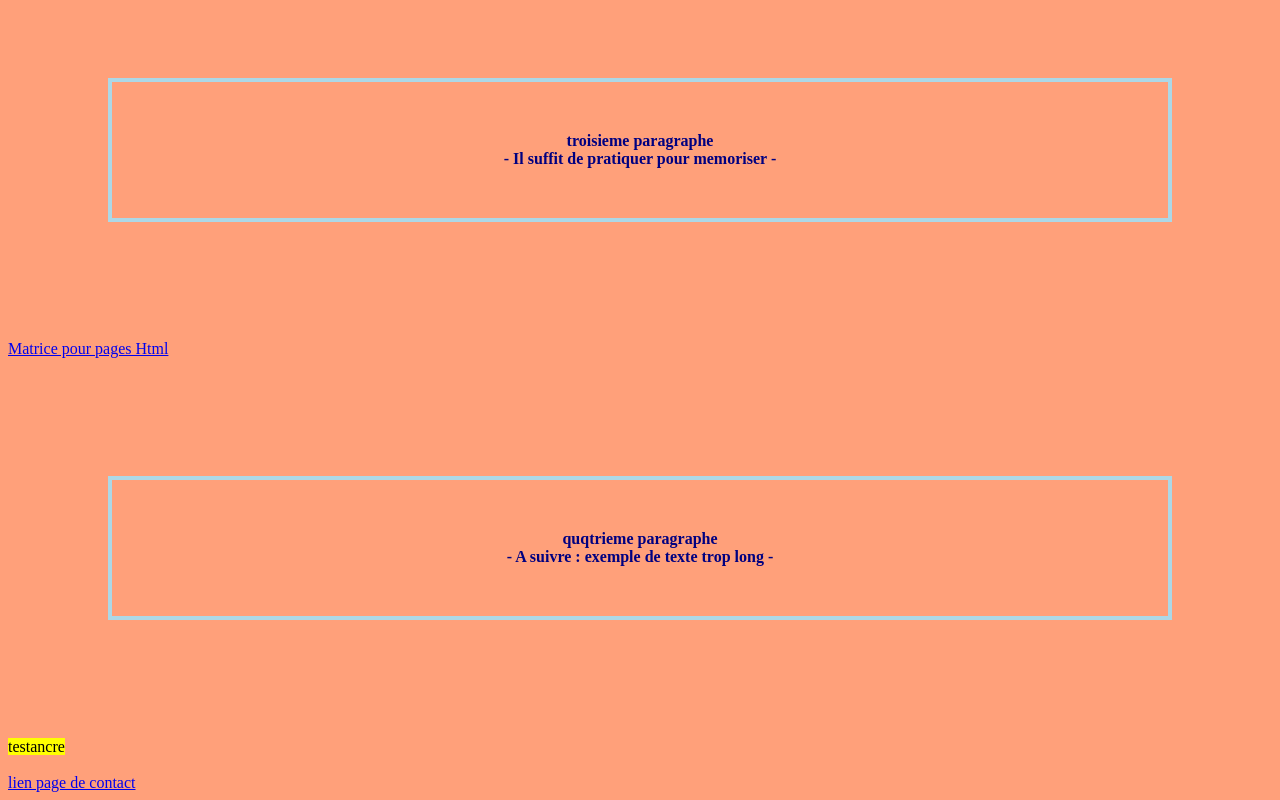
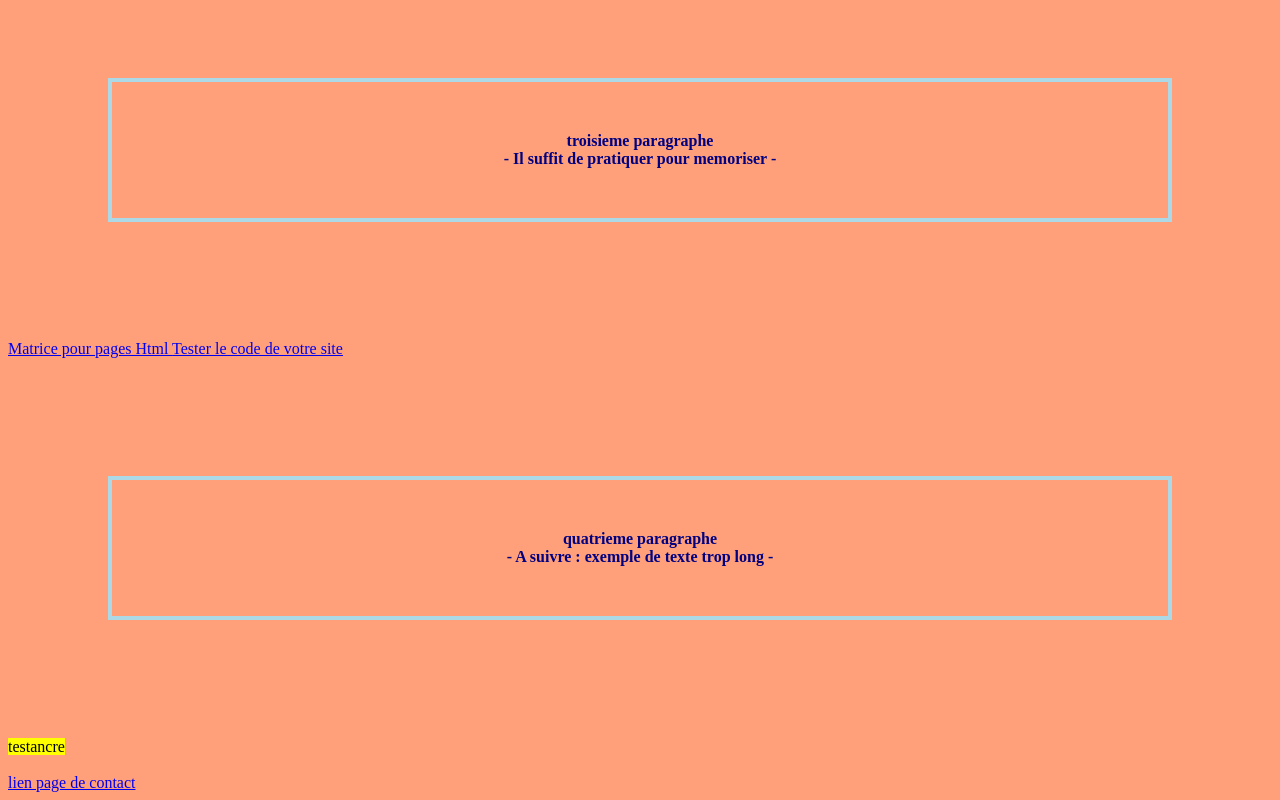
Before and after one commit to Hecea/BzhLearningHtml, a plain HTML site: page index.html in a window 1280 px wide. Shown: the part 2240-3040 px from the top of the page. Drawn offline with Linux system fonts and the light colour scheme.

Commit message:
Add files via upload

```diff
--- a/index.html
+++ b/index.html
@@ -95,9 +95,10 @@ Complements CSS PHP SQL
        - Il suffit de  pratiquer pour memoriser - </p> <br/>
 
           <a href="matricepage.html"> Matrice pour pages Html </a>
+          <a href="https://validator.w3.org/"> Tester le code de votre site </a>
     <br/>
     <br/>
-      <p>quqtrieme paragraphe <br> - A suivre : exemple de texte trop long -</p>
+      <p>quatrieme paragraphe <br> - A suivre : exemple de texte trop long -</p>
     <br/>
 
       <mark>testancre</mark>
```
